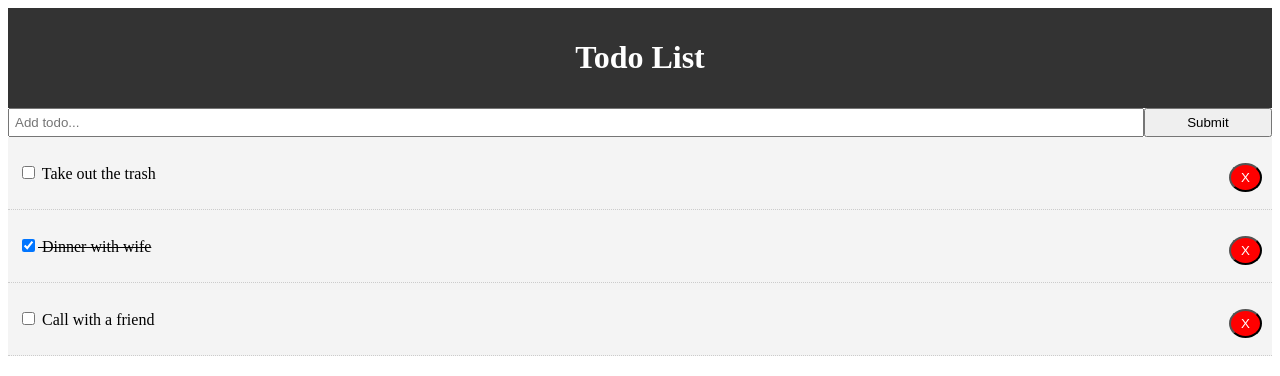
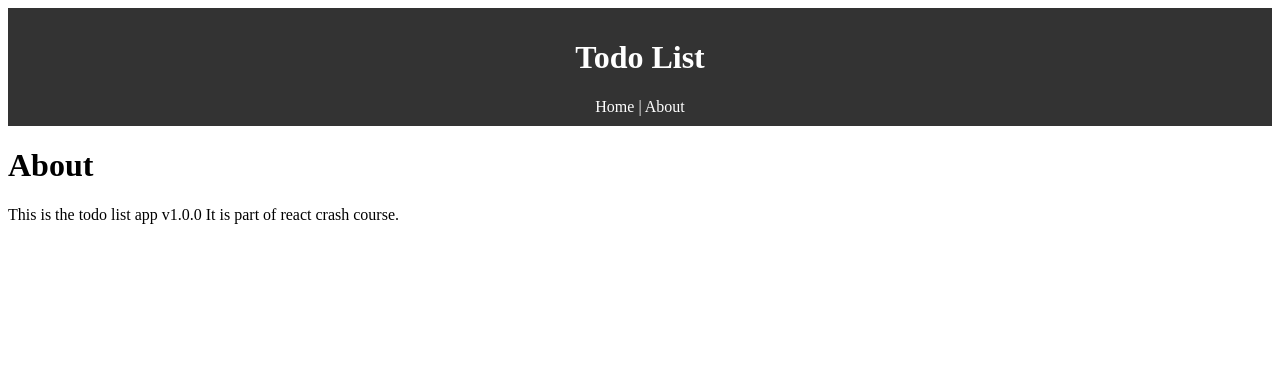
Before and after one commit to ShafiqShams/reactrevise, a React (Create React App) app: page /about in a window 1280 px wide. Shown: the top 376 px of the page. Built offline with nearby package versions, Linux system fonts and the light colour scheme.

Commit message:
React-Router

```diff
--- a/package.json
+++ b/package.json
@@ -5,6 +5,7 @@
   "dependencies": {
     "react": "^16.9.0",
     "react-dom": "^16.9.0",
+    "react-router-dom": "^5.0.1",
     "react-scripts": "3.1.1",
     "uuid": "^3.3.3"
   },
--- a/src/App.js
+++ b/src/App.js
@@ -1,8 +1,11 @@
 import React, { Component } from "react";
+import { BrowserRouter as Router, Route } from 'react-router-dom';
 import Todos from "./components/Todos";
 import Header from "./components/layout/Header";
 import AddTodo from "./components/AddTodo";
+import About from './components/pages/About'
 import uuid from 'uuid';
+
 
 class App extends Component {
   state = {
@@ -69,16 +72,26 @@
     console.log(this.state.todos);
 
     return (
+
+      <Router>
         <div className="App">
           <div className="container">
             <Header />
+            <Route exact path="/" render={props => (
+              <React.Fragment>
+
                 <AddTodo addTodo={this.addTodo} />
                 <Todos
                   todos={this.state.todos}
                   delTodo={this.delTodo}
                   markComplete={this.markComplete} />
+
+              </React.Fragment>
+            )} />
+            <Route path="/about" component={About} />
           </div>
         </div>
+      </Router>
     );
   }
 }
--- a/src/components/layout/Header.js
+++ b/src/components/layout/Header.js
@@ -1,9 +1,12 @@
 import React from 'react'
+import { Link } from 'react-router-dom'
 
 function Header() {
   return (
     <header style={headerStyle}>
       <h1>Todo List</h1>
+      <Link style={linkStyle} to="/">Home</Link> |
+      {' '} <Link style={linkStyle} to="/about">About</Link>
     </header>
   )
 }
@@ -15,5 +18,10 @@
   padding: '10px',
 }
 
+const linkStyle = {
+  color: '#fff',
+  textDecoration: 'none'
+}
+
 
 export default Header;
--- /dev/null
+++ b/src/components/pages/About.js
@@ -0,0 +1,12 @@
+import React from 'react'
+
+export default function About() {
+  return (
+    <React.Fragment>
+      <h1>About</h1>
+      <p>This is the todo list app v1.0.0
+        It is part of react crash course.
+      </p>
+    </React.Fragment>
+  )
+}
```
Also changed, not shown: 2 other files (tests, documents, lock files or other folders). Lines whose indentation alone changed are shown as unchanged.
